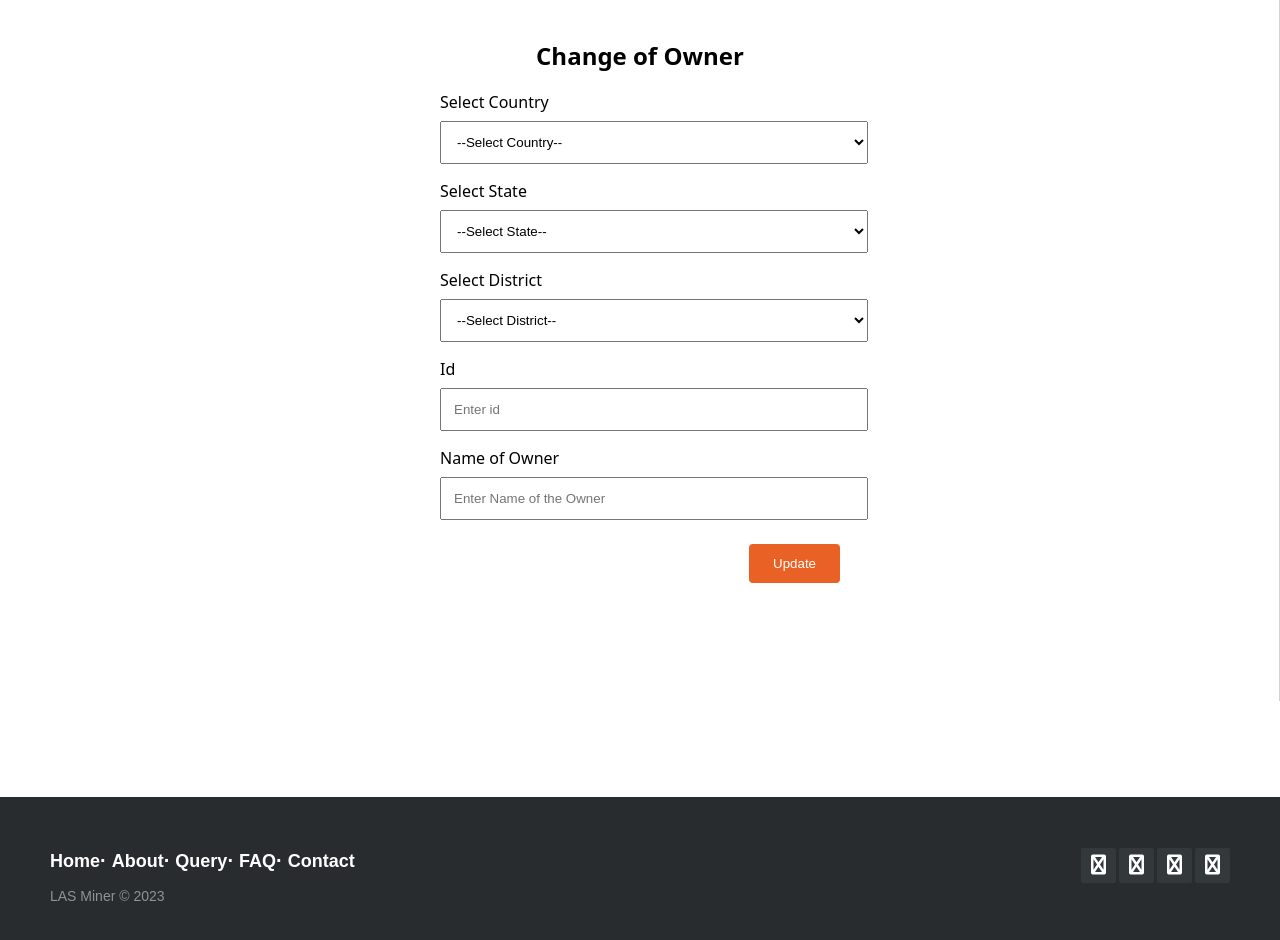
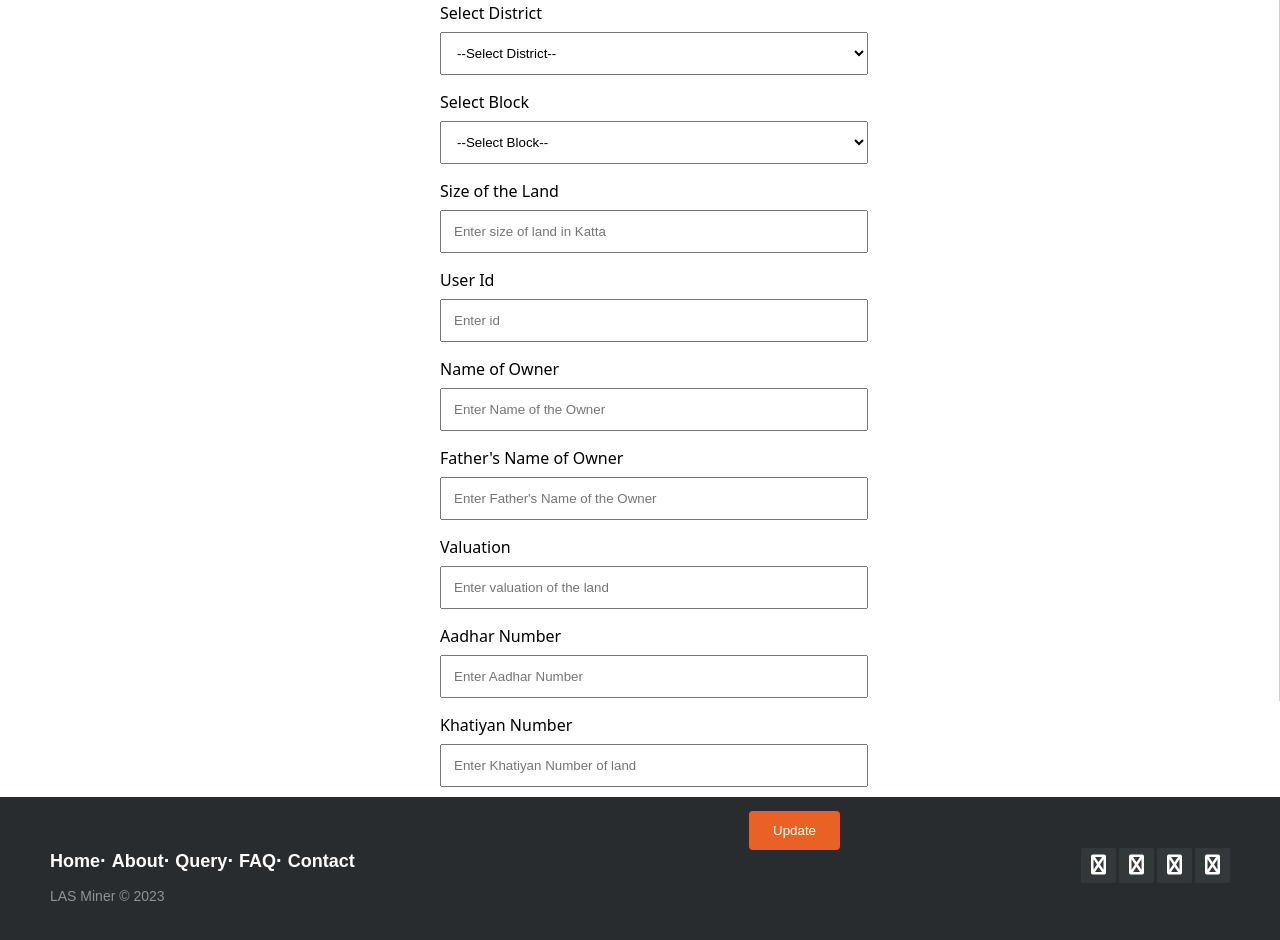
Before and after one commit to Niloy-Majumder/las-miner-frontend, a React (Create React App) app: page / in a window 1280 px wide. Shown: the part 280-1220 px from the top of the page. Built offline with nearby package versions, Linux system fonts and the light colour scheme.

Commit message:
added block, size, father,val,khatin,aadhar field

```diff
--- a/src/components/body/Form.js
+++ b/src/components/body/Form.js
@@ -18,10 +18,17 @@ const Form = () => {
     const[blockid, setBlockid] = useState('');
 
     const[data, setData] = useState({
+        country: "",
+        state: "",
+        block: "",
+        land_size: "",
         userid: "",
         owner: "",
-        country: "",
-        state: ""
+        father_name: "",
+        valuation: "",
+        aadhar: "",
+        khatiyan_number: ""
+
 
     });
 
@@ -106,9 +113,13 @@ const Form = () => {
     }
 
     const handleblock = (e)=>{
-        const getBlockid = e.target.value;
+        const val_arr=e.target.value.split(",")
+        const getBlockid = val_arr[0];
 
         setBlockid(getBlockid);
+        data.block=val_arr[1]
+        const newData = {...data};
+        setData(newData);
     }
 
 // const [country, setCountry] = useState("")
@@ -156,31 +167,34 @@ const Form = () => {
                 </select>
             </div>
 
-            {/* <div className={"input-field"}>
+            <div className={"input-field"}>
                 <label htmlFor = "block">Select Block</label>
                 <select id = 'block' name='block' className='form-control' onChange={(e)=>handleblock(e)}>
                     <option value="">--Select Block--</option>
                     {
                     block.map( (getblock,index)=>(
-                        <option value={getblock.block_id} key={index}>{getblock.block_name}</option>
+                        <option id= "block" value={`${getblock.block_id},${getblock.block_name}`} key={index}>{getblock.block_name}</option>
                     ))
                     }
                 </select>
-            </div> */}
+            </div>
+
+            <div className={"input-field"}>
+                <label htmlFor = "land_size">Size of the Land</label>
+                <input
+                    onChange={(e) => handleChange(e)}
+                    name="land_size"
+                    id="land_size"
+                    type="number"
+                    placeholder="Enter size of land in Katta"
+                    value={data.land_size}
+                    required>
+                </input>
+            </div>
 
 
-            {/* <div className={"input-field"}>
-                <label htmlFor = "prevTransactionId">Previous Transaction Id</label>
-                <input
-                    name="prevTransactionId"
-                    type="text"
-                    placeholder="Enter Previous Transaction Id"
-                    required>
-                </input>
-            </div> */}
-
             <div className={"input-field"}>
-                <label htmlFor = "userid">Id</label>
+                <label htmlFor = "userid">User Id</label>
                 <input
                     onChange={(e) => handleChange(e)}
                     name="userid"
@@ -201,7 +215,58 @@ const Form = () => {
                     type="text"
                     placeholder="Enter Name of the Owner"
                     value = {data.name}
-                    // onChange={handleInput}
+                    required>
+                </input>
+            </div>
+
+            <div className={"input-field"}>
+                <label htmlFor = "father_name">Father's Name of Owner</label>
+                <input
+                    onChange={(e) => handleChange(e)}
+                    name="father_name"
+                    id="father_name"
+                    type="text"
+                    placeholder="Enter Father's Name of the Owner"
+                    value = {data.father_name}
+                    required>
+                </input>
+            </div>
+
+            <div className={"input-field"}>
+                <label htmlFor = "valuation">Valuation</label>
+                <input
+                    onChange={(e) => handleChange(e)}
+                    name="valuation"
+                    id="valuation"
+                    type="number"
+                    placeholder="Enter valuation of the land"
+                    value={data.valuation}
+                    required>
+                </input>
+            </div>
+
+            <div className={"input-field"}>
+                <label htmlFor = "aadhar">Aadhar Number</label>
+                <input
+                    onChange={(e) => handleChange(e)}
+                    name="aadhar"
+                    id="aadhar"
+                    type="number"
+                    placeholder="Enter Aadhar Number"
+                    value={data.aadhar}
+                    required>
+                </input>
+            </div>
+
+            <div className={"input-field"}>
+                <label htmlFor = "khatiyan_number">Khatiyan Number</label>
+                <input
+                    onChange={(e) => handleChange(e)}
+                    name="khatiyan_number"
+                    id="khatiyan_number"
+                    type="number"
+                    placeholder="Enter Khatiyan Number of land"
+                    value={data.khatiyan_number}
                     required>
                 </input>
             </div>
```
